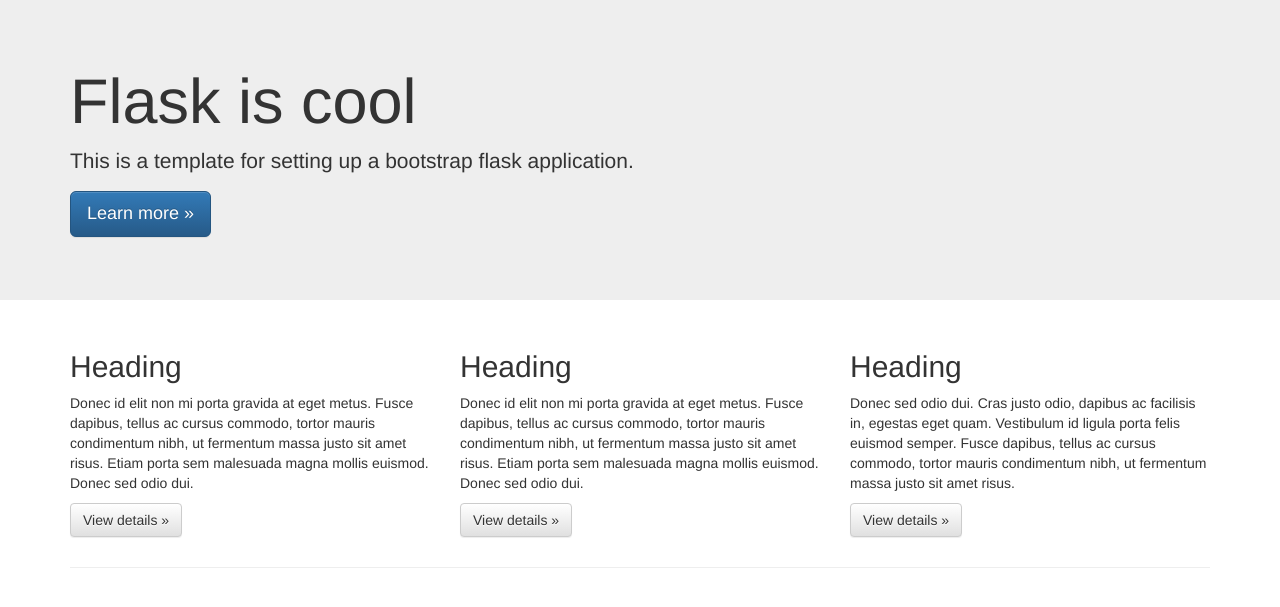
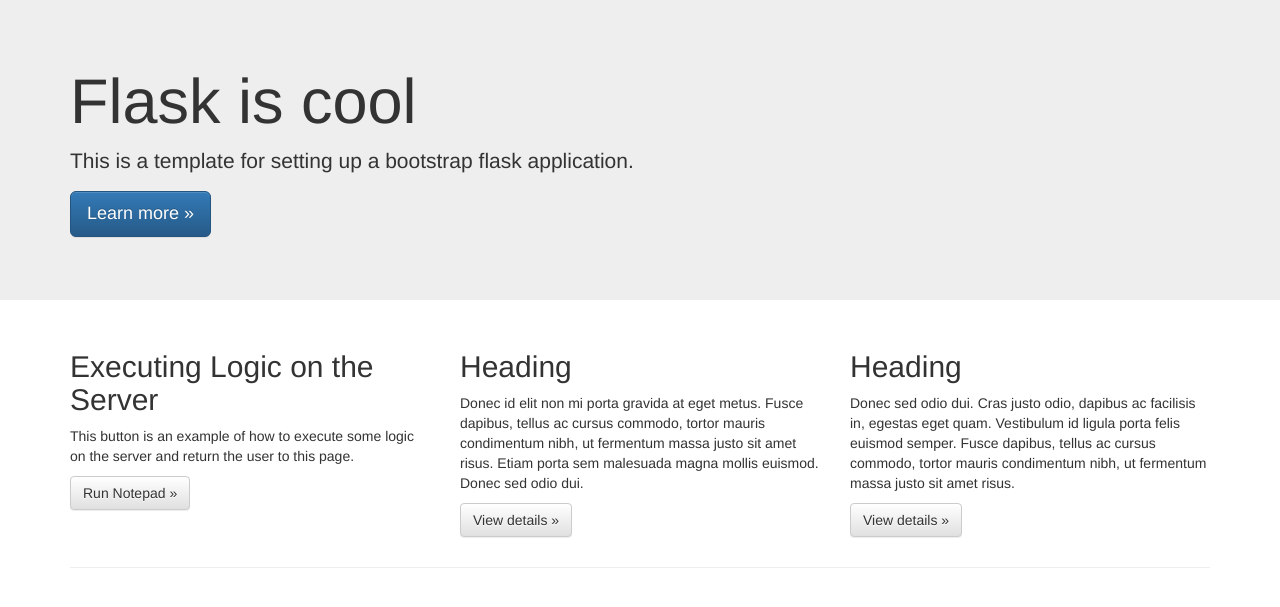
Before and after one commit to jeffcox111/piplayground, a Flask app: page / in a window 1280 px wide. Shown: the part 51-658 px from the top of the page. Run offline with Flask 2, Linux system fonts and the light colour scheme; some libraries are stand-ins or nearby versions.

Commit message:
Improving my flask template site.

```diff
--- a/flasktesting/flasktest.py
+++ b/flasktesting/flasktest.py
@@ -27,7 +27,7 @@
 @APP.route("/notepad")
 def notepad():
     os.system('start notepad.exe')
-    return redirect("/templatetest", code=302)
+    return redirect("/", code=302)
 
 if __name__ == "__main__":
     APP.run(host='0.0.0.0', port=80, debug=True)
--- a/flasktesting/templates/index.html
+++ b/flasktesting/templates/index.html
@@ -50,9 +50,9 @@
       <!-- Example row of columns -->
       <div class="row">
         <div class="col-md-4">
-          <h2>Heading</h2>
-          <p>Donec id elit non mi porta gravida at eget metus. Fusce dapibus, tellus ac cursus commodo, tortor mauris condimentum nibh, ut fermentum massa justo sit amet risus. Etiam porta sem malesuada magna mollis euismod. Donec sed odio dui. </p>
-          <p><a class="btn btn-default" href="#" role="button">View details &raquo;</a></p>
+          <h2>Executing Logic on the Server</h2>
+          <p>This button is an example of how to execute some logic on the server and return the user to this page.</p>
+          <p><a class="btn btn-default" href="{{ url_for('notepad') }}" role="button">Run Notepad &raquo;</a></p>
         </div>
         <div class="col-md-4">
           <h2>Heading</h2>
```
Also changed, not shown: flasktesting/simpleFlask.py (added, +9 -0 lines).
